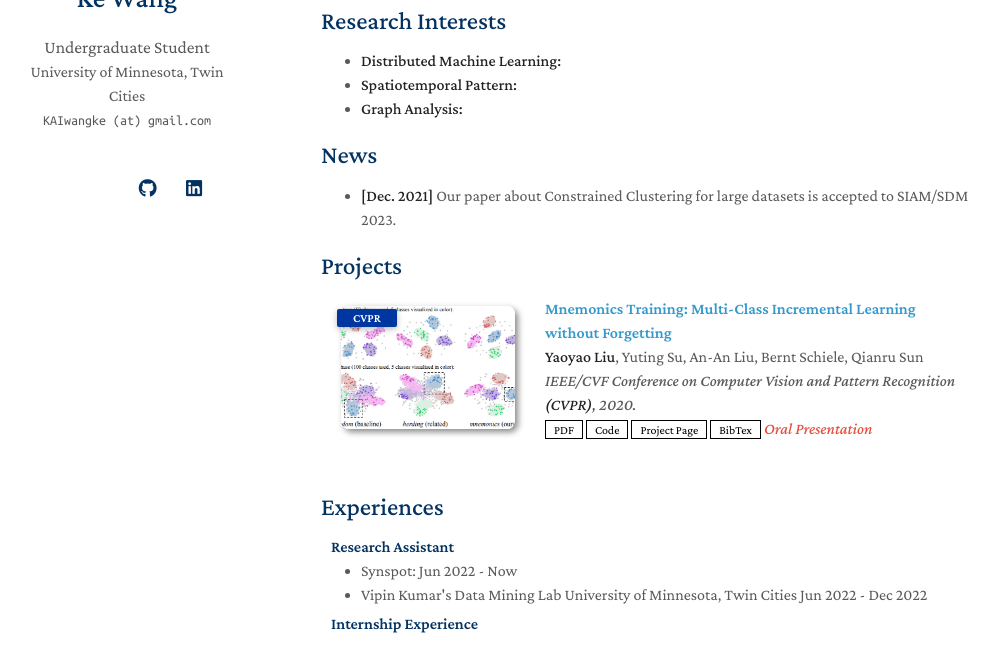
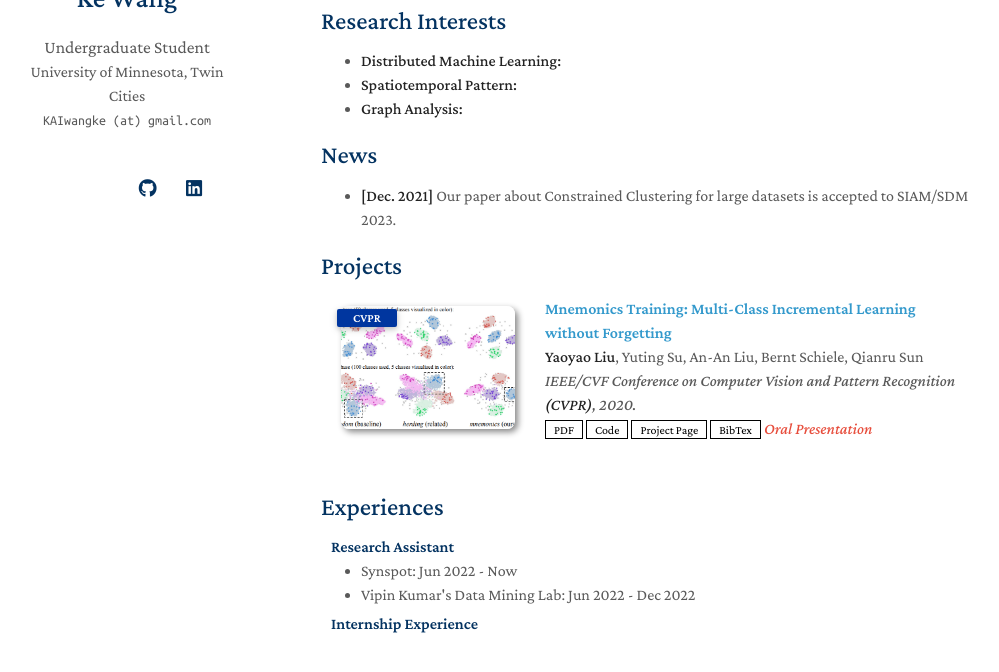
Before and after one commit to KeWang0001/KeWang0001.github.io, a Jekyll site: the page built from index.md, in a window 1280 px wide and 972 px high, cut to the strip 262-934 px from the top of the window. Shown: the whole strip, without its empty margins (149-1148 px from the left). Built offline with Jekyll 4.4.1, drawn with Linux system fonts in a browser that asks for light colours; nearby versions of some CDN libraries; a style sheet for code colours, icons or effects is not loaded; our own code applies the rules of GitHub Pages for plain Markdown files.

Commit message:
Update experience.md

```diff
--- a/_includes/experience.md
+++ b/_includes/experience.md
@@ -4,7 +4,7 @@
 
 <ul style="margin:0 0 5px;">
   <li><a href="https://synspot.clixwebfolio.com/about/"><autocolor>Synspot: Jun 2022 - Now</autocolor></a></li>
-  <li><a href="https://twin-cities.umn.edu/"><autocolor>Vipin Kumar's Data Mining Lab University of Minnesota, Twin Cities Jun 2022 - Dec 2022</autocolor></a></li>
+  <li><a href="https://twin-cities.umn.edu/"><autocolor>Vipin Kumar's Data Mining Lab: Jun 2022 - Dec 2022</autocolor></a></li>
 </ul>
 
 <h4 style="margin:0 10px 0;">Internship Experience</h4>
```
